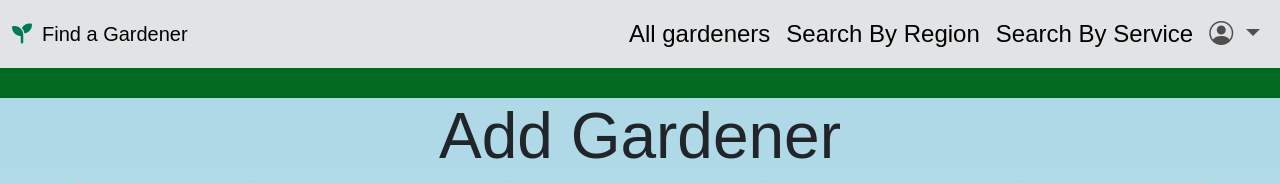
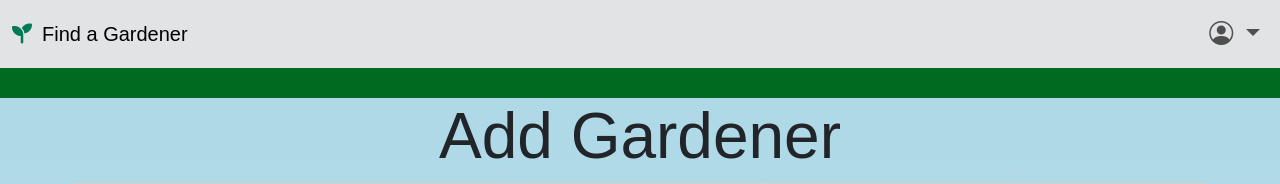
Before and after one commit to paddyw11/find-a-gardener, a Flask app: page /add_gardener in a window 1280 px wide. Shown: the top 184 px of the page. Run offline with Flask 2, Linux system fonts and the light colour scheme; the visitor is signed in with stand-in values (Sample User, id 1); data that the repository does not hold is empty; some libraries are stand-ins or nearby versions.

Commit message:
func: enabled visibility to nav bar items to be displayed based on who is logged in

```diff
--- a/findagardener/templates/base.html
+++ b/findagardener/templates/base.html
@@ -24,17 +24,32 @@
           <div class="collapse navbar-collapse" id="navbarTogglerDemo01">
             <a class="navbar-brand" href="{{ url_for('home') }}"> <i class="fa-solid fa-seedling"></i>Find a Gardener</a>
             <ul class="navbar-nav ms-auto mb-2 mb-lg-0">
+              {% if not session.user %}
+                <li class="nav-item">
+                  <a class="nav-link active" aria-current="page" href="{{ url_for('gardeners') }}"> All Gardeners</a>
+                </li>
+              {% endif %}
 
+              {% if session.user == 'admin1' %}
                 <li class="nav-item">
-                <a class="nav-link active" aria-current="page" href="{{ url_for('gardeners') }}"> All gardeners</a>
+                  <a class="nav-link active" aria-current="page" href="{{ url_for('gardeners') }}"> Manage Gardeners</a>
                 </li>
+                <li class="nav-item">
+                  <a class="nav-link active" aria-current="page" href="{{ url_for('regions') }}"> Manage Regions</a>
+                </li>
+                <li class="nav-item">
+                  <a class="nav-link active" aria-current="page" href="{{ url_for('services') }}"> Manage Services</a>
+                </li>
+              {% endif %}
 
+              {% if not session.user %}
                 <li class="nav-item">
-                <a class="nav-link active" aria-current="page" href="{{ url_for('gardeners_by_region') }}">Search By Region</a>
+                  <a class="nav-link active" aria-current="page" href="{{ url_for('regions') }}">Search By Region</a>
                 </li>
                 <li class="nav-item">
                   <a class="nav-link active" aria-current="page" href="{{ url_for('services') }}">Search By Service</a>
                 </li>
+              {% endif %}
               <li class="nav-item dropdown">
                 <a class="nav-link dropdown-toggle" href="#" role="button" data-bs-toggle="dropdown" aria-expanded="false">
                   <i class="bi bi-person-circle"></i>
@@ -42,18 +57,17 @@
                   <ul class="dropdown-menu dropdown-menu-end">
 
 
+                    {% if not (session.user == 'admin1') %}
+                      <li><a class="dropdown-item" href="{{ url_for('profile', username=session['user']) }}">Profile</a></li>
+                    {% endif %}
+
                     {% if session.user %}
-                      <li><a class="dropdown-item" href="{{ url_for('profile', username=session['user']) }}">Profile</a></li>
                       <li><a class="dropdown-item" href="{{ url_for('logout') }}">Log Out</a></li>
                     {% else %}
                       <li><a class="dropdown-item" href="{{ url_for('login') }}">Log In</a></li>
                       <li><a class="dropdown-item" href="{{ url_for('register') }}">Register</a></li>
                     {% endif %}
 
-                    {% if session.user == 'admin1' %}
-                      <li><a class="dropdown-item" href="{{ url_for('regions') }}">Regions</a></li>
-                      <li><a class="dropdown-item" href="{{ url_for('gardeners') }}">Manage Gardeners</a></li>
-                    {% endif %}
                   </ul>
               </li>
             </ul>
```
Lines whose indentation alone changed are shown as unchanged.
